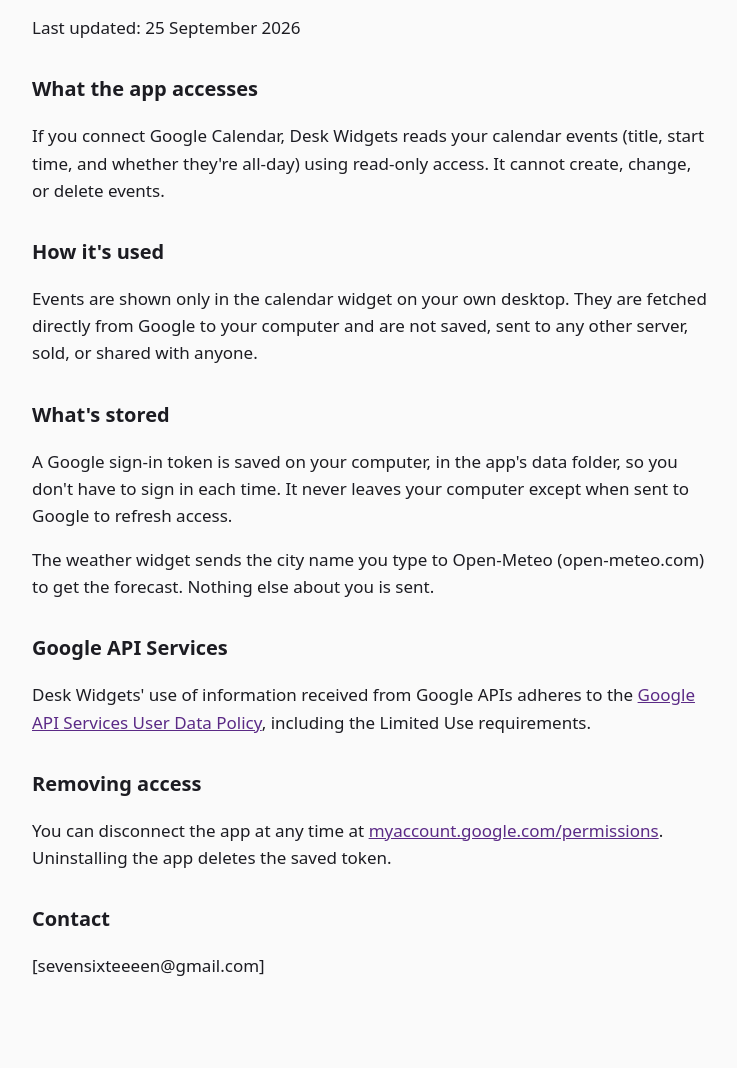
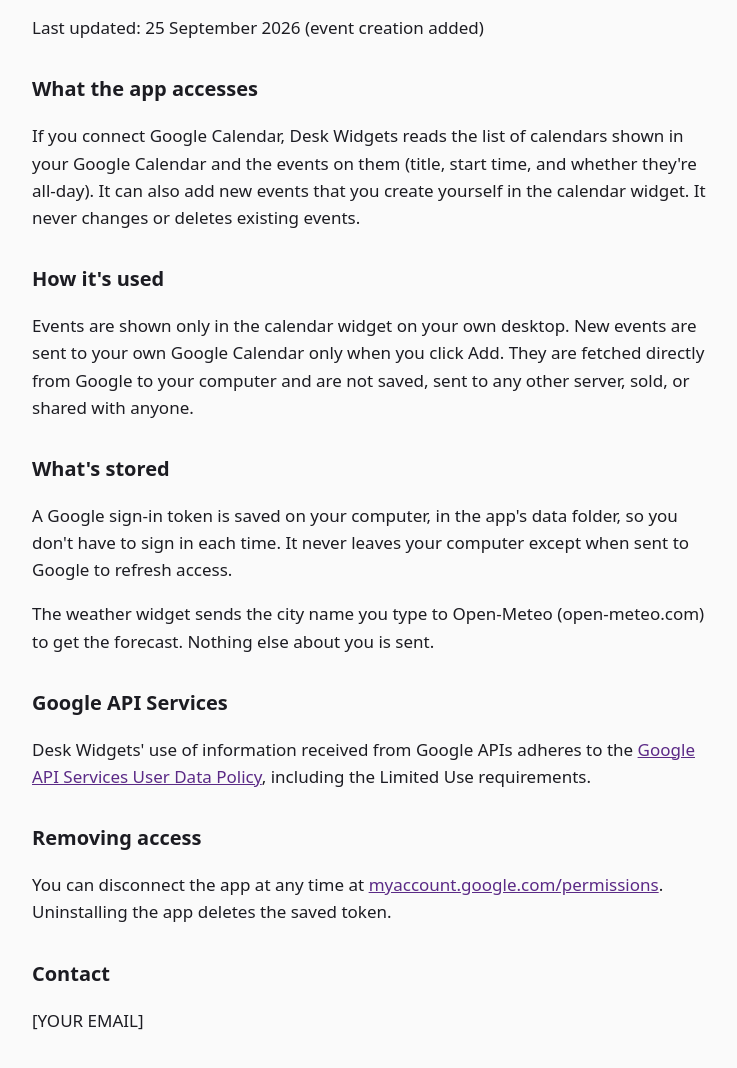
Before and after one commit to sevensixteeeen/desk-widgets-site, a plain HTML site: page privacy.html in a window 1280 px wide. Shown: the part 182-1250 px from the top of the page, without its empty margins (268-1005 px from the left). Before the commit the page ends 1225 px from the top, so only its background shows below. Drawn offline with Linux system fonts and the light colour scheme.

Commit message:
Add files via upload

```diff
--- a/privacy.html
+++ b/privacy.html
@@ -13,13 +13,13 @@
 <body>
 <nav><a href="index.html">Home</a><a href="privacy.html">Privacy policy</a><a href="terms.html">Terms of service</a></nav>
 <h1>Privacy policy</h1>
-<p>Last updated: 25 September 2026</p>
+<p>Last updated: 25 September 2026 (event creation added)</p>
 
 <h2>What the app accesses</h2>
-<p>If you connect Google Calendar, Desk Widgets reads your calendar events (title, start time, and whether they're all-day) using read-only access. It cannot create, change, or delete events.</p>
+<p>If you connect Google Calendar, Desk Widgets reads the list of calendars shown in your Google Calendar and the events on them (title, start time, and whether they're all-day). It can also add new events that you create yourself in the calendar widget. It never changes or deletes existing events.</p>
 
 <h2>How it's used</h2>
-<p>Events are shown only in the calendar widget on your own desktop. They are fetched directly from Google to your computer and are not saved, sent to any other server, sold, or shared with anyone.</p>
+<p>Events are shown only in the calendar widget on your own desktop. New events are sent to your own Google Calendar only when you click Add. They are fetched directly from Google to your computer and are not saved, sent to any other server, sold, or shared with anyone.</p>
 
 <h2>What's stored</h2>
 <p>A Google sign-in token is saved on your computer, in the app's data folder, so you don't have to sign in each time. It never leaves your computer except when sent to Google to refresh access.</p>
@@ -32,6 +32,6 @@
 <p>You can disconnect the app at any time at <a href="https://myaccount.google.com/permissions">myaccount.google.com/permissions</a>. Uninstalling the app deletes the saved token.</p>
 
 <h2>Contact</h2>
-<p>[sevensixteeeen@gmail.com]</p>
+<p>[YOUR EMAIL]</p>
 </body>
 </html>
```
Also changed, not shown: terms.html (+2 -2 lines).
